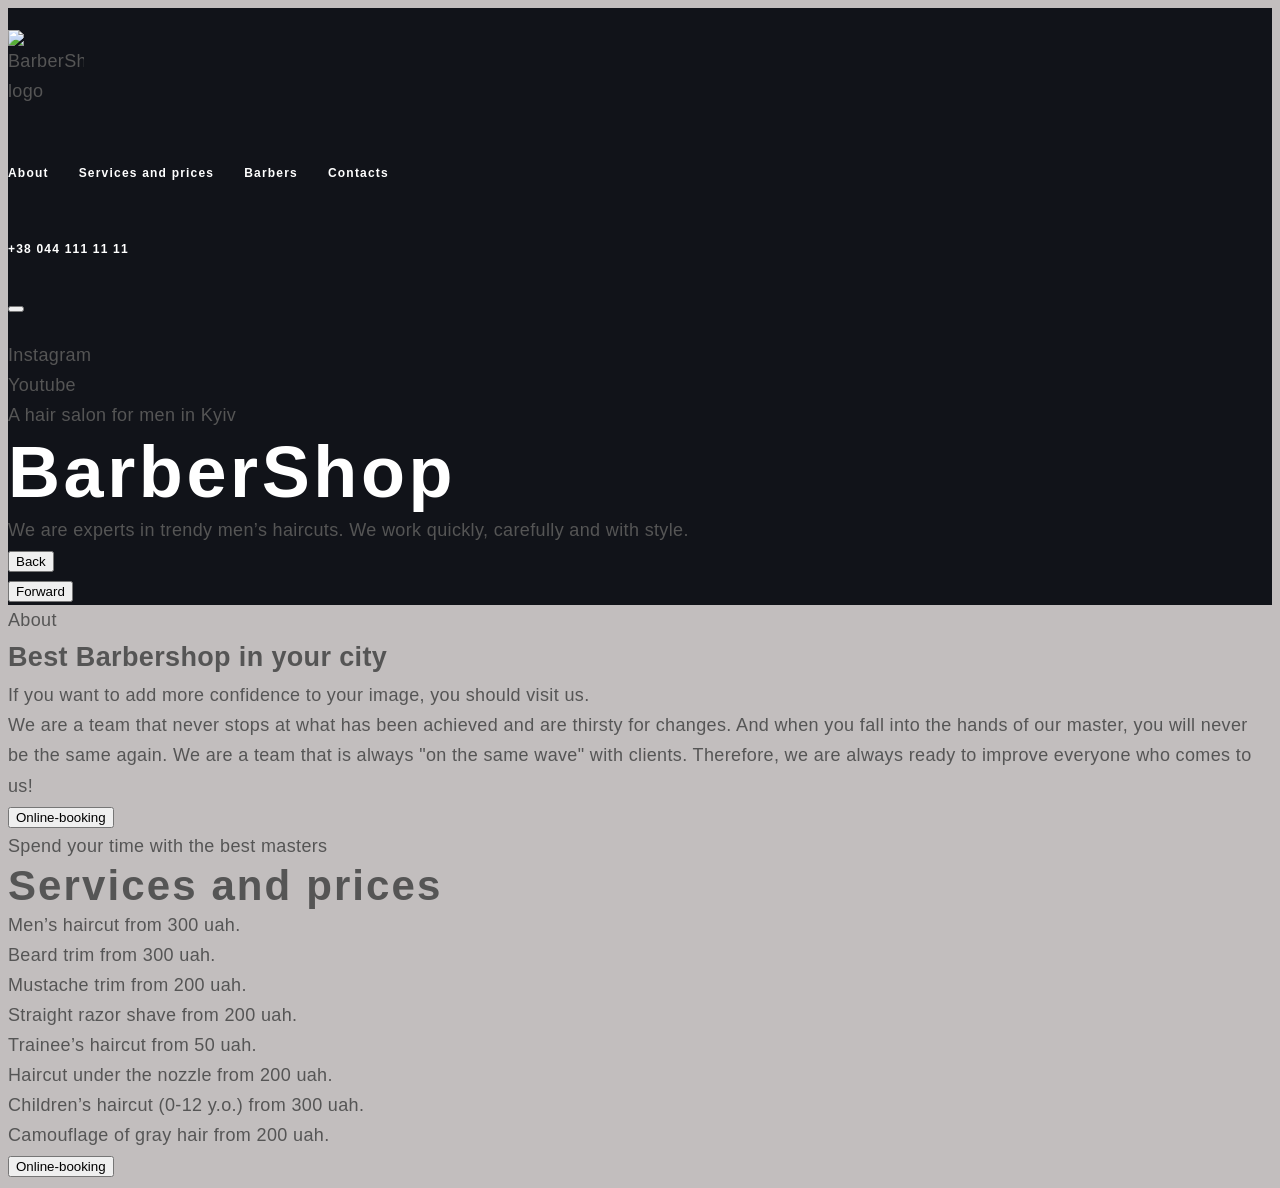
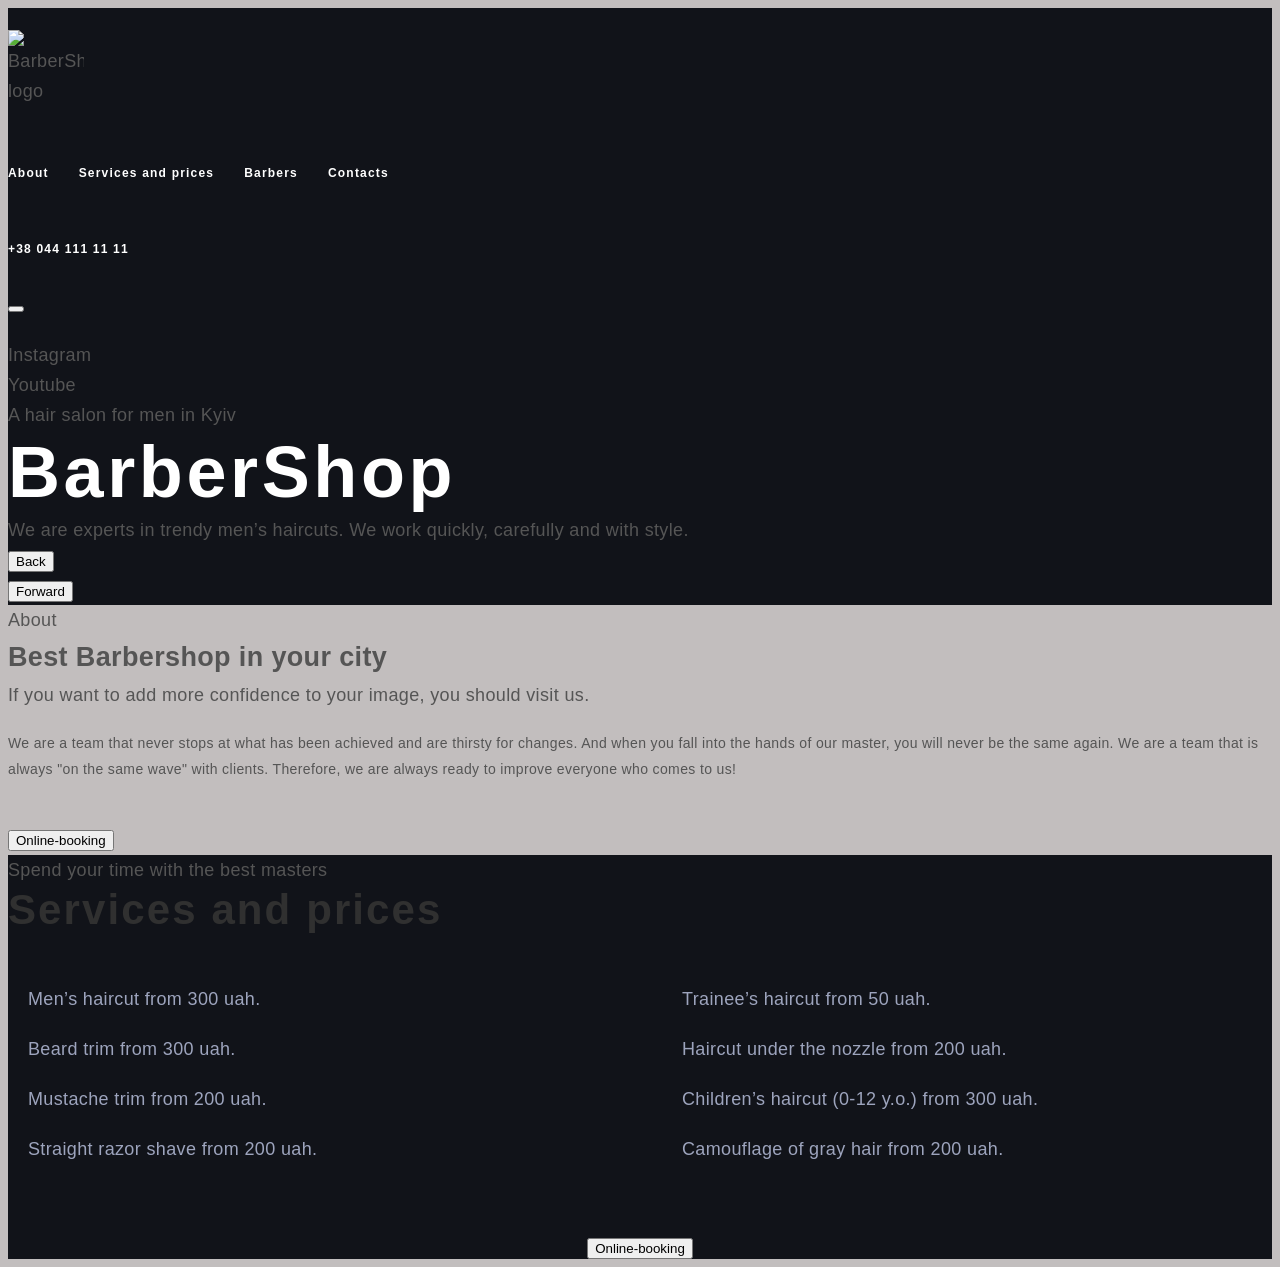

add geomert

--- a/css/style.css
+++ b/css/style.css
@@ -14,6 +14,9 @@
   /* bg color */
   --bg-light-color: #f7f7f7;
   --bg-dark: #111319;
+
+  --indent: 30px;
+  --items: 3;
 }
 /* -==================================================reset start */
 h1,
@@ -31,8 +34,8 @@ a {
 }
 img {
   display: block;
-  max-width: 100%;
-  height: auto;
+  /* max-width: 100%;
+  height: auto; */
 }
 ul,
 ol {
@@ -77,20 +80,30 @@ body {
   margin: 0 auto 0 auto;
 }
 .suptitle {
+  margin-bottom: 20px;
+
   font-weight: 600;
   font-size: 11px;
   line-height: 1.36;
   text-transform: uppercase;
+  color: var(--main-color);
 }
-.saptitle-light {
+.suptitle-light {
   color: var(--gray-col-60);
 }
 .title {
+  margin-bottom: 20px;
+
   font-family: var(--second-family);
   font-weight: 700;
   font-size: 42px;
   line-height: 1.17;
   letter-spacing: 0.05em;
+  color: var(--main-color);
+}
+.title-light {
+  margin-bottom: 44px;
+  color: var(--bright-color);
 }
 
 .btn {
@@ -113,10 +126,19 @@ body {
 }
 .btn:hover,
 .btn:focus {
-  color: var(--accent-color);
+  background-color: var(--accent-color);
+  color: var(--bright-color);
 }
 .btn-light {
   color: var(--bright-color);
+}
+.section {
+  padding: 120px 0;
+}
+
+.card-set {
+}
+.card-set-item {
 }
 /* =========================================================== */
 /*============================================================= Header */
@@ -189,7 +211,7 @@ body {
   font-family: var(--second-family);
   font-weight: 700;
   font-size: 72px;
-  line-height: 118%;
+  line-height: 1.18;
   letter-spacing: 0.05em;
   color: var(--bright-color);
 }
@@ -201,3 +223,110 @@ body {
 }
 .hero-slider-btn {
 }
+/* =======================================================About */
+.about {
+}
+
+.about-container {
+  display: flex;
+  gap: 30px;
+}
+
+.about-list {
+  display: flex;
+  gap: 30px;
+}
+.about-list-li {
+}
+.about-list-img {
+}
+.about-right-side {
+  max-width: 470px;
+}
+
+.about-sup {
+}
+.suptitle {
+}
+.about-title {
+}
+.title {
+}
+.about-heading {
+  margin-bottom: 20px;
+}
+.about-text {
+  margin-bottom: 42px;
+  font-size: 14px;
+  line-height: 1.86;
+}
+.about-btn {
+}
+.btn {
+}
+
+/* ===================================================================Price */
+.price {
+  background-color: var(--bg-dark);
+}
+.section {
+}
+.container {
+}
+.price-sub {
+}
+.saptitle-light {
+}
+.saptitle {
+}
+.title {
+}
+.price-menu {
+  display: flex;
+  justify-content: space-between;
+  margin-bottom: 44px;
+}
+.price-item {
+}
+.price-submenu {
+  width: 570px;
+  padding: 30px 20px;
+}
+.price-subitem {
+  color: var(--auxiliary-color);
+}
+.price-subitem:not(:last-child) {
+  margin-bottom: 20px;
+}
+.price-btn {
+  display: block;
+  margin: 0 auto;
+}
+.btn {
+}
+/* ================================================================Why */
+.why {
+}
+.container {
+}
+.why-list {
+}
+.why-items {
+}
+.why-items-sum {
+}
+.why-pl {
+}
+.why-items-text {
+}
+.why-suptitle {
+}
+.saptitle {
+}
+.why-title {
+}
+.title {
+}
+.why-text {
+}
+/* ========================================================== */
